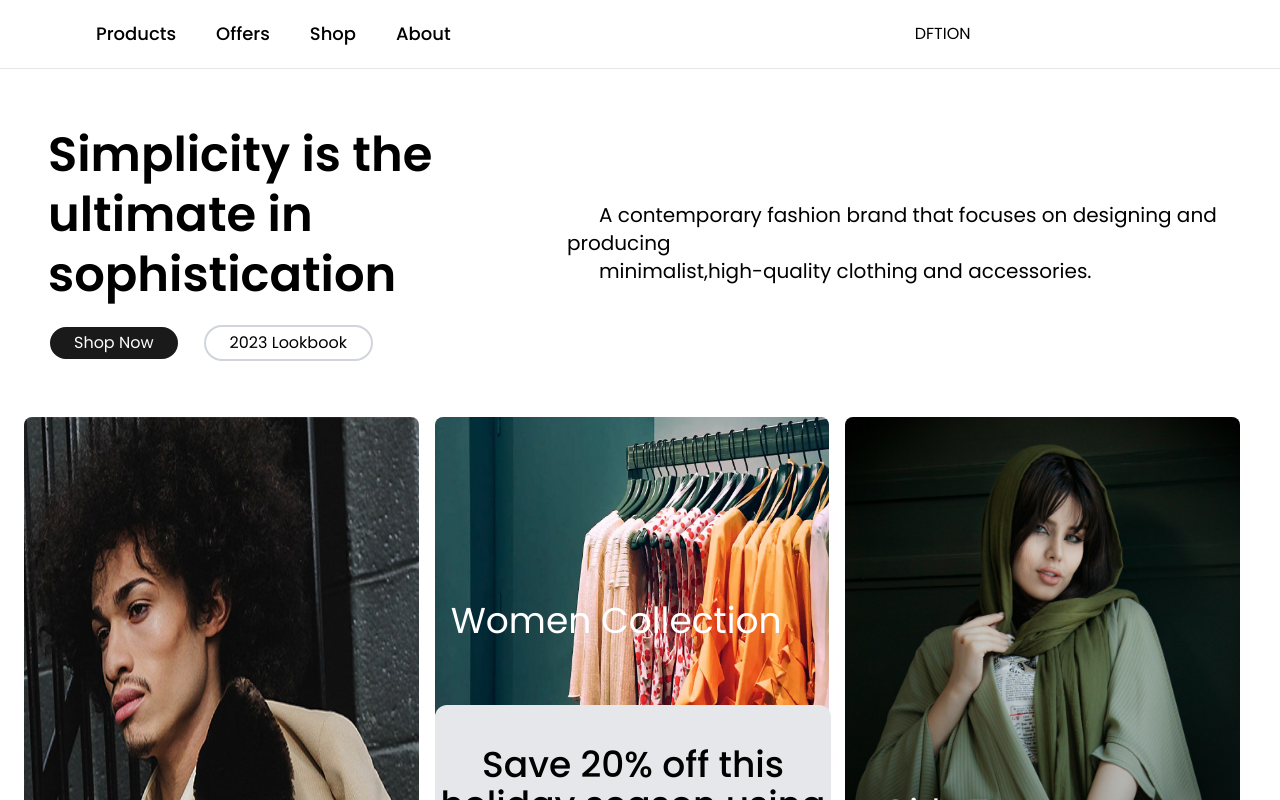
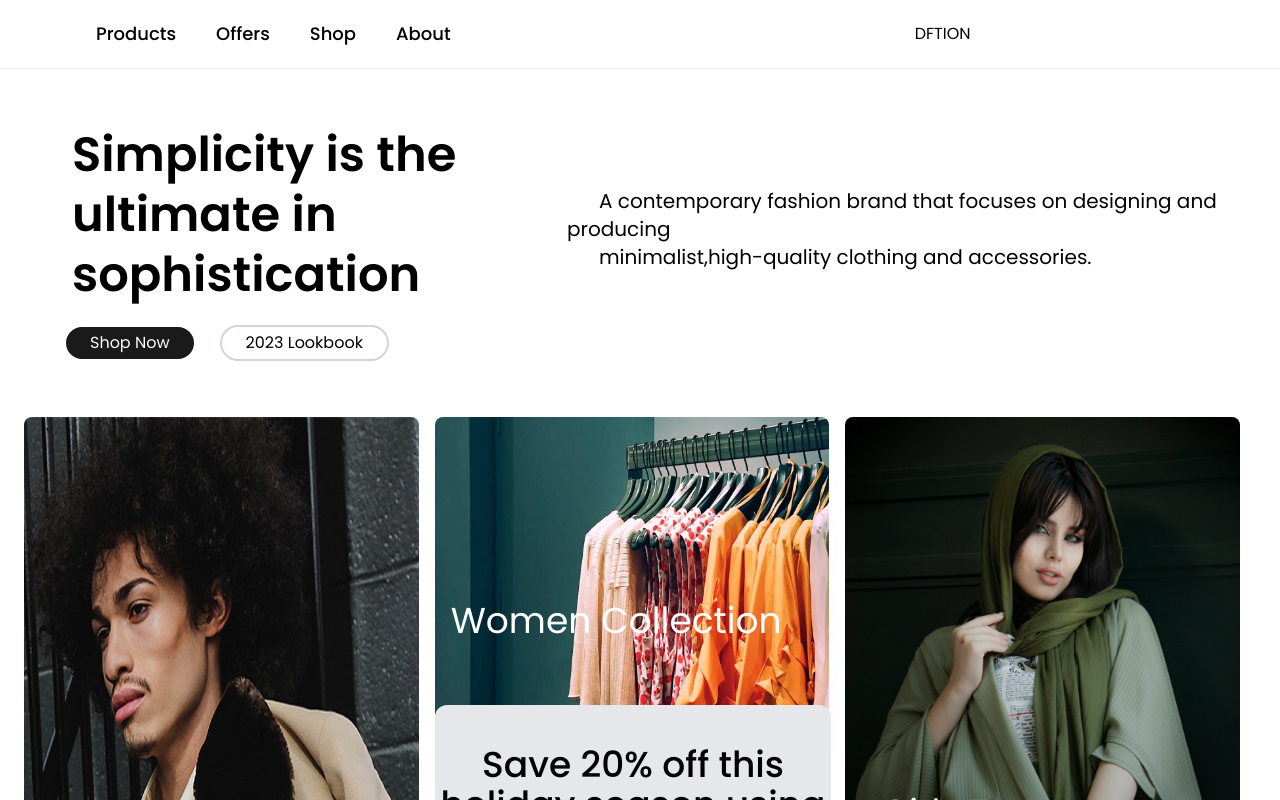
Before and after one commit to Anbumaheshwari/test-repo, a React (Vite) app: page / in a window 1280 px wide. Shown: the top 800 px of the page. Built offline with nearby package versions, Linux system fonts and the light colour scheme.

Commit message:
Update Home.jsx

```diff
--- a/src/Components/Home.jsx
+++ b/src/Components/Home.jsx
@@ -1,18 +1,18 @@
 import React from 'react'
 import Button from '../Layout/Button'
-import img from '../assets/img/pic1.jpg'
+
 
 
 
 const Home = () => {
   return (
-   <div className='mt-14 mx-25 flex flex-col lg:flex-row g:justify-between items-center lg:px-12 bg-gradient-to-r'>
+   <div className='mt-14  flex flex-col lg:flex-row g:justify-between items-center lg:px-12 bg-gradient-to-r'>
     <div className=' w-full lg:w-2/4'>
-        <h1 className='font-semibold text-5xl text-center lg:text-start leading-tight'>
+        <h1 className=' px-6 font-semibold text-5xl text-center lg:text-start leading-tight'>
             Simplicity is the ultimate
             in sophistication
         </h1>
-        <div className='mt-5 flex flex-row gap-6 '>
+        <div className='mt-5 px-4 flex flex-row gap-6 '>
        <Button title='Shop Now'/>
 
       <button className="px-6 py-1 border-2 border-gray-300 hover:border-[#878787] transistion-all rounded-full">
@@ -22,7 +22,7 @@ const Home = () => {
 
        </div>
        <div>
-       <span className='indent-8 text-xl flex-col'>
+       <span className='indent-8 mr-6 text-xl flex-col'>
        <h1> A contemporary fashion brand that focuses
        on designing and producing</h1>
        <h1>minimalist,high-quality clothing and accessories.</h1>
```
